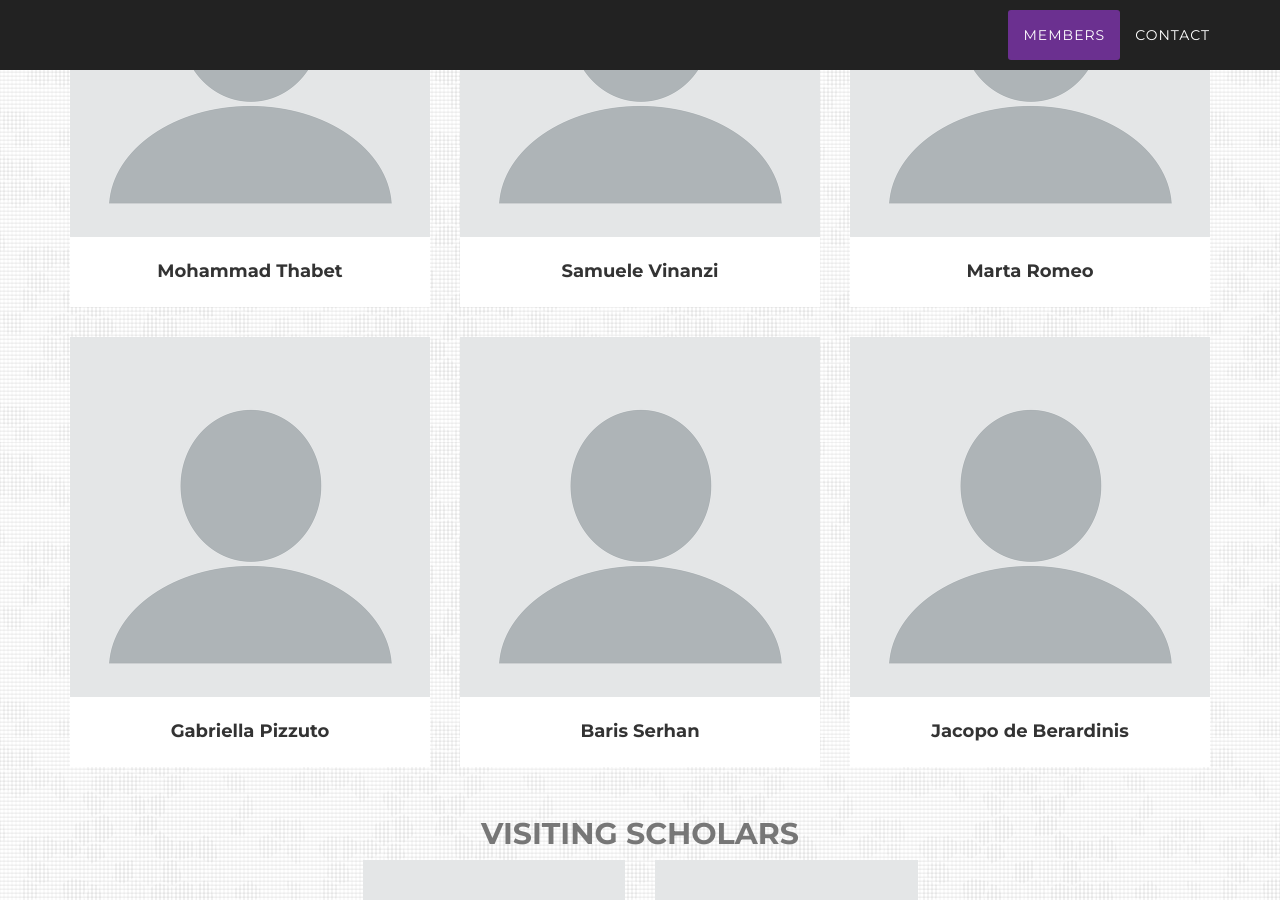
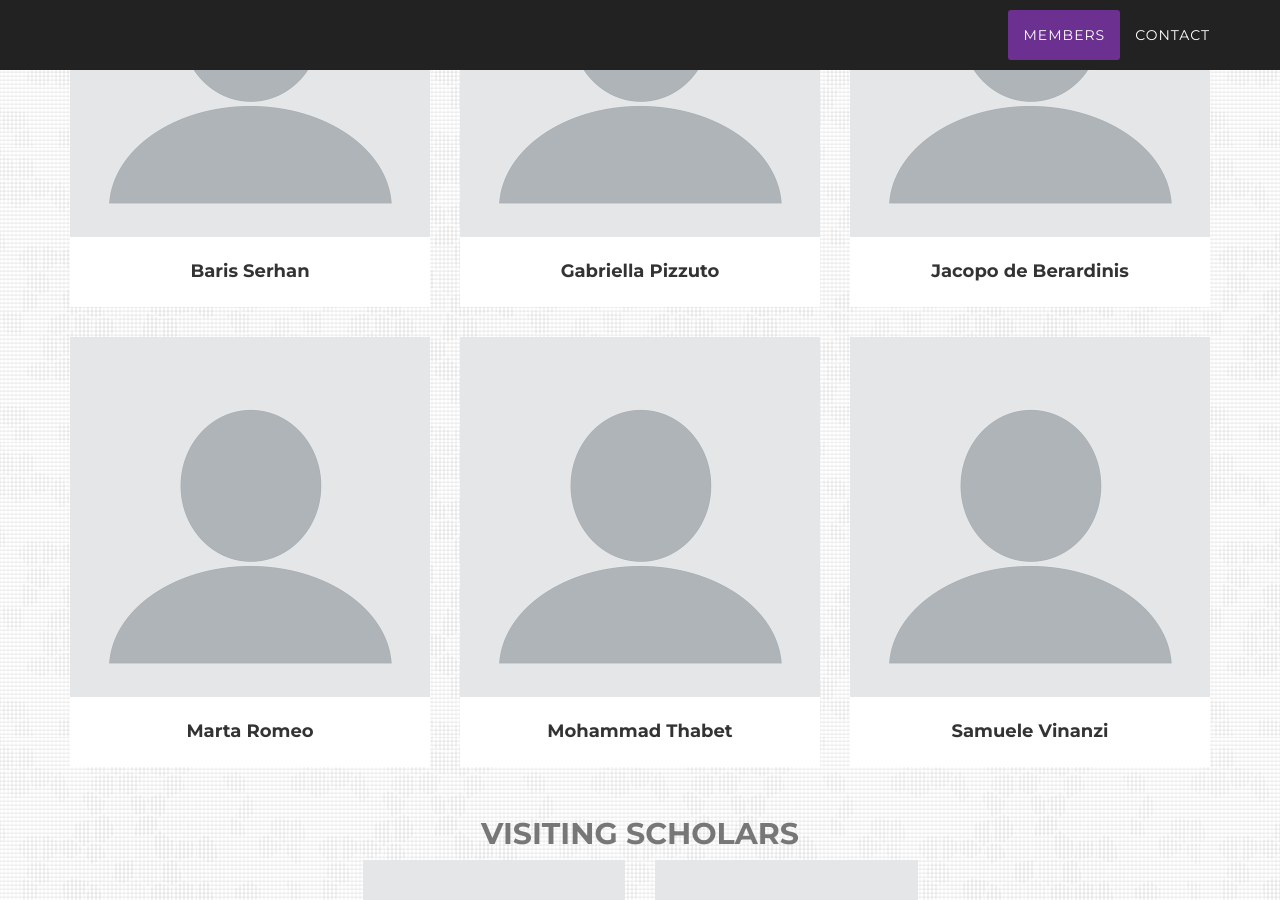
Before and after one commit to corolab/corolab.github.io, a Jekyll site: the page built from README.md, in a window 1280 px wide and 900 px high, scrolled down 2086 px. Built offline with Jekyll 4.4.1, drawn with Linux system fonts in a browser that asks for light colours; some web fonts are replaced; our own code applies the rules of GitHub Pages for plain Markdown files.

Commit message:
Add logic to parse users from files, #3
Only names, only from phd students, no grid placement logic

```diff
--- a/_config.yml
+++ b/_config.yml
@@ -27,3 +27,9 @@ address:
 # Build settings
 markdown: kramdown
 permalink: pretty
+
+# Collections
+collections:
+    members:
+        title: Members
+        output: true
--- a/_includes/members.html
+++ b/_includes/members.html
@@ -68,8 +68,10 @@
                 </div>
             </div>
 
-             <div class="row">
+            <div class="row">
 
+            {% for member in include.collection %}
+            {% assign var = forloop.index0 | modulo:2 %}
                 <div class="col-md-4 col-sm-6 portfolio-item">
                     <a class="portfolio-link" data-toggle="modal">
                         <div class="portfolio-hover">
@@ -80,85 +82,11 @@
                         <img src="img/portfolio/profile.png" class="img-responsive" alt="">
                     </a>
                     <div class="portfolio-caption">
-                        <h4>Mohammad Thabet</h4>
+                        <h4>{{member.name}}</h4>
                         <!--p class="text-muted">Multimedia Creation</p-->
                     </div>
                 </div>
-
-                <div class="col-md-4 col-sm-6 portfolio-item">
-                    <a class="portfolio-link" data-toggle="modal">
-                        <div class="portfolio-hover">
-                            <div class="portfolio-hover-content">
-                                <i class="fa fa-plus fa-3x"></i>
-                            </div>
-                        </div>
-                        <img src="img/portfolio/profile.png" class="img-responsive" alt="">
-                    </a>
-                    <div class="portfolio-caption">
-                        <h4>Samuele Vinanzi</h4>
-                        <!--p class="text-muted">Web Design / Wordpress</p-->
-                    </div>
-                </div>
-
-                <div class="col-md-4 col-sm-6 portfolio-item">
-                    <a class="portfolio-link" data-toggle="modal">
-                        <div class="portfolio-hover">
-                            <div class="portfolio-hover-content">
-                                <i class="fa fa-plus fa-3x"></i>
-                            </div>
-                        </div>
-                        <img src="img/portfolio/profile.png" class="img-responsive" alt="">
-                    </a>
-                    <div class="portfolio-caption">
-                        <h4>Marta Romeo</h4>
-                        <!--p class="text-muted">Web Design / Wordpress</p-->
-                    </div>
-                </div>
-
-                <div class="col-md-4 col-sm-6 portfolio-item">
-                    <a href="https://www.research.manchester.ac.uk/portal/gabriella.pizzuto.html" class="portfolio-link" data-toggle="modal">
-                        <div class="portfolio-hover">
-                            <div class="portfolio-hover-content">
-                                <i class="fa fa-plus fa-3x"></i>
-                            </div>
-                        </div>
-                        <img src="img/portfolio/profile.png" class="img-responsive" alt="">
-                    </a>
-                    <div class="portfolio-caption">
-                        <h4>Gabriella Pizzuto</h4>
-                        <!--p class="text-muted">Web Design / Wordpress</p-->
-                    </div>
-                </div>
-
-                <div class="col-md-4 col-sm-6 portfolio-item">
-                    <a href="https://www.research.manchester.ac.uk/portal/baris.serhan.html" class="portfolio-link" data-toggle="modal">
-                        <div class="portfolio-hover">
-                            <div class="portfolio-hover-content">
-                                <i class="fa fa-plus fa-3x"></i>
-                            </div>
-                        </div>
-                        <img src="img/portfolio/profile.png" class="img-responsive" alt="">
-                    </a>
-                    <div class="portfolio-caption">
-                        <h4>Baris Serhan</h4>
-                        <!--p class="text-muted">Web Design / Wordpress</p-->
-                    </div>
-                </div>
-
-                <div class="col-md-4 col-sm-6 portfolio-item">
-                    <a href="https://jonnybluesman.github.io/" class="portfolio-link" data-toggle="modal">
-                        <div class="portfolio-hover">
-                            <div class="portfolio-hover-content">
-                                <i class="fa fa-plus fa-3x"></i>
-                            </div>
-                        </div>
-                        <img src="img/portfolio/profile.png" class="img-responsive" alt="">
-                    </a>
-                    <div class="portfolio-caption">
-                        <h4>Jacopo de Berardinis</h4>
-                        <!--p class="text-muted">Web Design / Wordpress</p-->
-                    </div>
-                </div>
+            {% endfor %}
 
             </div>
 
--- a/_layouts/default.html
+++ b/_layouts/default.html
@@ -7,7 +7,7 @@
     <body id="page-top" class="index">
 
     {% include header.html %}
-    {% include members.html %}
+    {% include members.html title='Members' collection=site.members%}
     {% include contact.html %}
     {% include footer.html %}
     {% include modals.html %}
--- /dev/null
+++ b/_members/2018-11-30-baris-serhan.markdown
@@ -0,0 +1,4 @@
+---
+type: member
+name: Baris Serhan
+---
--- /dev/null
+++ b/_members/2018-11-30-gabriella-pizzuto.markdown
@@ -0,0 +1,4 @@
+---
+type: member
+name: Gabriella Pizzuto
+---
--- /dev/null
+++ b/_members/2018-11-30-jacopo-de-berardinis.markdown
@@ -0,0 +1,4 @@
+---
+type: member
+name: Jacopo de Berardinis
+---
--- /dev/null
+++ b/_members/2018-11-30-marta-romeo.markdown
@@ -0,0 +1,4 @@
+---
+type: member
+name: Marta Romeo
+---
--- /dev/null
+++ b/_members/2018-11-30-mohammad-thabet.markdown
@@ -0,0 +1,4 @@
+---
+type: member
+name: Mohammad Thabet
+---
--- /dev/null
+++ b/_members/2018-11-30-samuele-vinanzi.markdown
@@ -0,0 +1,4 @@
+---
+type: member
+name: Samuele Vinanzi
+---
```
